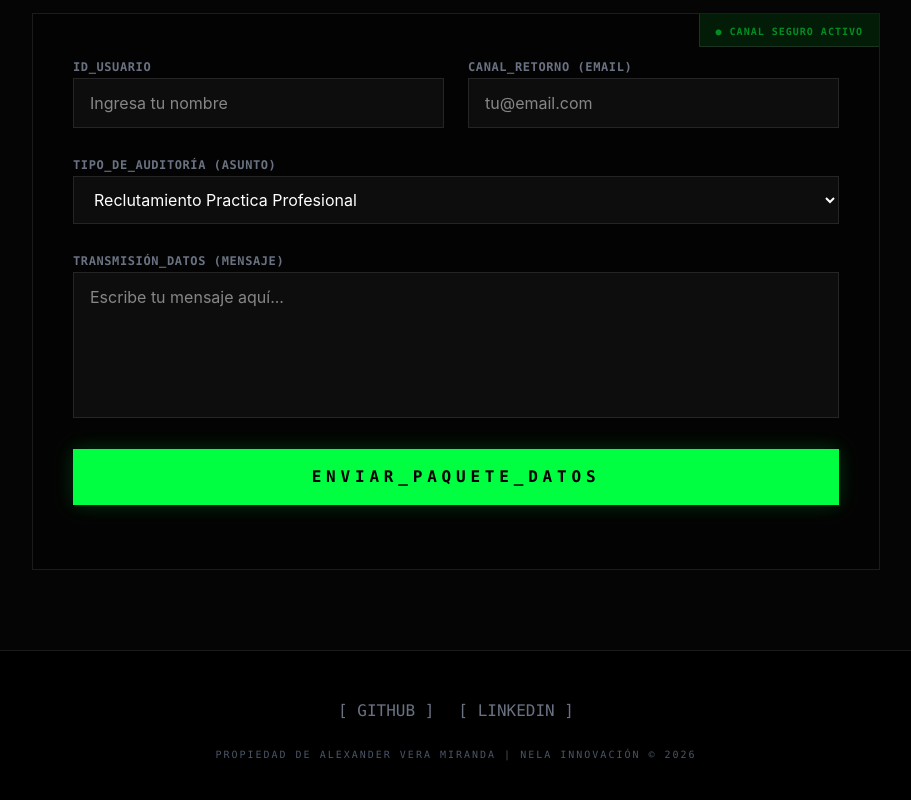
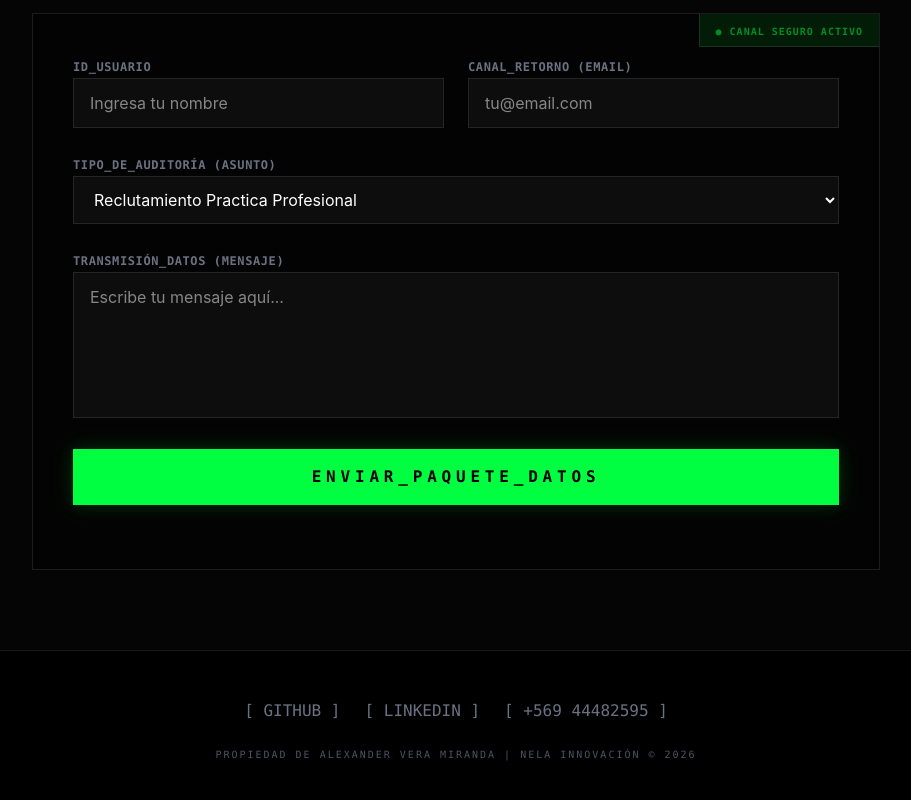
Before and after one commit to AlexanderVera113/alexander-vera-portfolio, a React app: page index.html in a window 1280 px wide. Shown: the part 2028-2828 px from the top of the page, without its empty margins (184-1095 px from the left). Built offline with nearby package versions, Linux system fonts and the light colour scheme.

Commit message:
anadiendo el wame con mi numero

```diff
--- a/index.html
+++ b/index.html
@@ -202,6 +202,7 @@
         <div class="mb-6 flex justify-center gap-6">
           <a href="https://github.com/AlexanderVera113" class="text-gray-500 hover:text-cyber-accent transition-colors">[ GITHUB ]</a>
           <a href="https://www.linkedin.com/in/alexander-veram/" class="text-gray-500 hover:text-cyber-accent transition-colors">[ LINKEDIN ]</a>
+          <a href="https://wa.me/56944482595" class="text-gray-500 hover:text-cyber-accent transition-colors">[ +569 44482595 ]</a>
         </div>
         <p class="text-gray-600 text-[10px] tracking-[0.2em] uppercase">
           Propiedad de Alexander Vera Miranda | NELA Innovación © 2026
```
